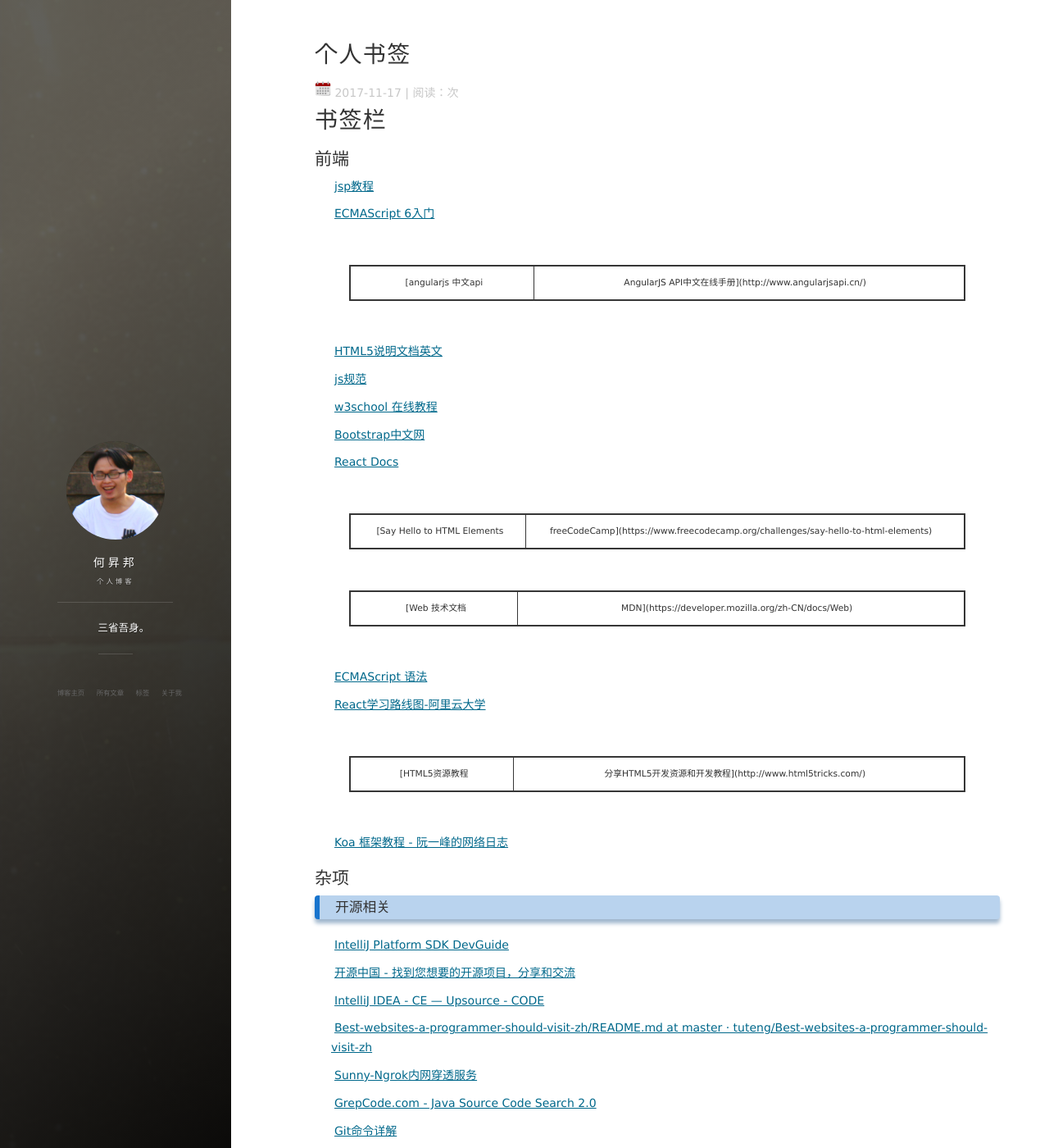
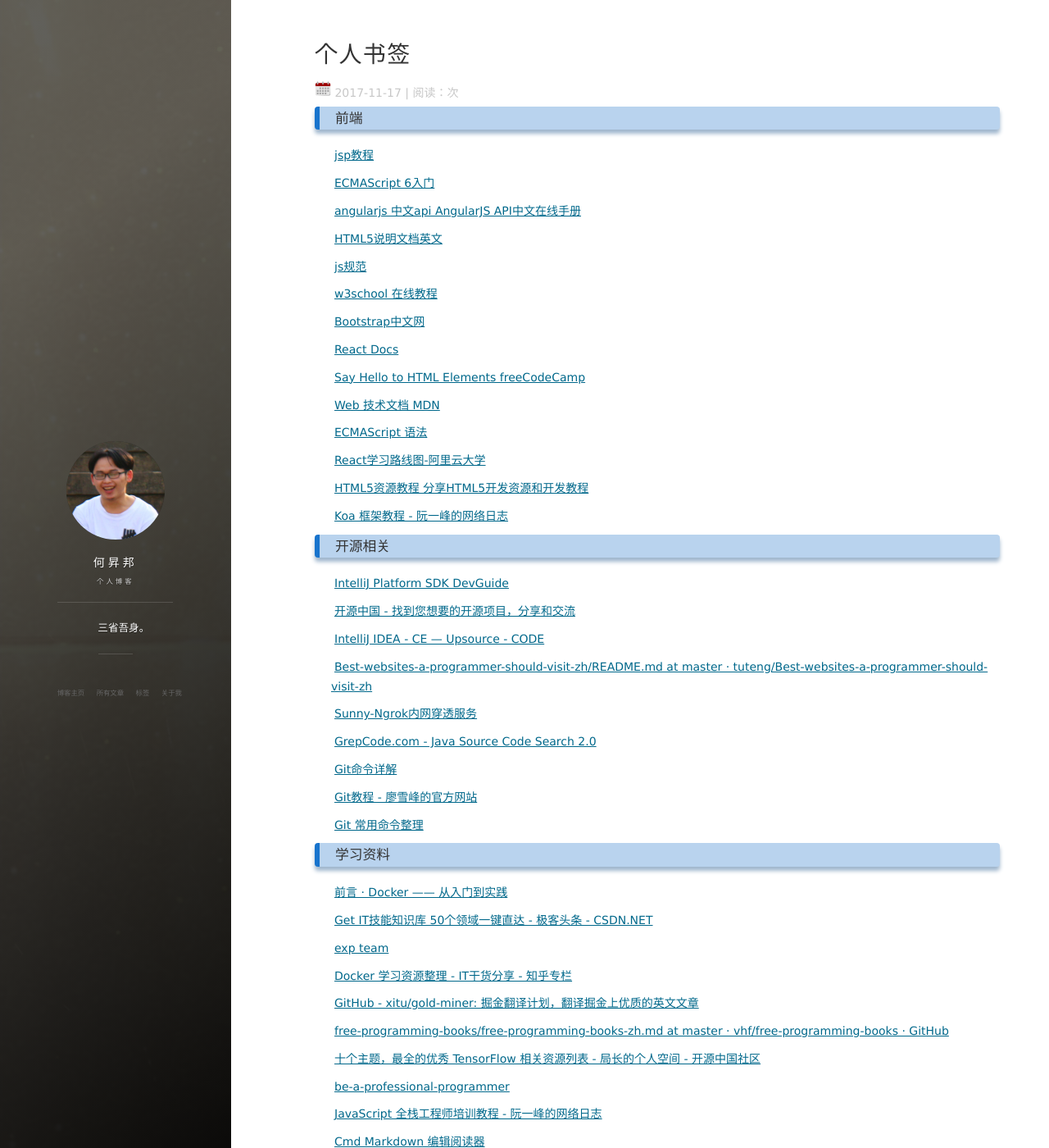
Before and after one commit to heshengbang/heshengbang.github.io, a Jekyll site: the page built from _posts/2017-11-17-书签.md, in a window 1280 px wide and 1400 px high. Shown: the whole window at 82% size. Built offline with Jekyll 4.4.1, drawn with Linux system fonts in a browser that asks for light colours; nearby versions of some CDN libraries; comment, search, counter and statistics services are not loaded; some of the changed text lies outside the part shown.

Commit message:
modified files

```diff
--- a/_posts/2017-11-17-书签.md
+++ b/_posts/2017-11-17-书签.md
@@ -5,18 +5,14 @@
 tags: 书签
 ---
 
-
-# 书签栏
-
-
-## 前端
+### 前端
 
 
 [jsp教程](http://www.mossle.com/docs/jsp/html/index.html)
 
 [ECMAScript 6入门](http://es6.ruanyifeng.com/)
 
-[angularjs 中文api | AngularJS API中文在线手册](http://www.angularjsapi.cn/)
+[angularjs 中文api  AngularJS API中文在线手册](http://www.angularjsapi.cn/)
 
 [HTML5说明文档英文](https://www.w3.org/TR/html5/)
 
@@ -28,19 +24,17 @@
 
 [React Docs](https://facebook.github.io/react/docs/react-component.html)
 
-[Say Hello to HTML Elements | freeCodeCamp](https://www.freecodecamp.org/challenges/say-hello-to-html-elements)
+[Say Hello to HTML Elements  freeCodeCamp](https://www.freecodecamp.org/challenges/say-hello-to-html-elements)
 
-[Web 技术文档 | MDN](https://developer.mozilla.org/zh-CN/docs/Web)
+[Web 技术文档  MDN](https://developer.mozilla.org/zh-CN/docs/Web)
 
 [ECMAScript 语法](http://www.w3school.com.cn/js/pro_js_syntax.asp)
 
 [React学习路线图-阿里云大学](https://edu.aliyun.com/promotion/4)
 
-[HTML5资源教程 | 分享HTML5开发资源和开发教程](http://www.html5tricks.com/)
+[HTML5资源教程  分享HTML5开发资源和开发教程](http://www.html5tricks.com/)
 
 [Koa 框架教程 - 阮一峰的网络日志](http://www.ruanyifeng.com/blog/2017/08/koa.html)
-
-## 杂项
 
 
 ### 开源相关
@@ -65,7 +59,7 @@
 [Git 常用命令整理](http://justcoding.iteye.com/blog/1830388)
 
 
-## 学习资料
+### 学习资料
 
 
 [前言 · Docker —— 从入门到实践](https://yeasy.gitbooks.io/docker_practice/content/)
@@ -90,7 +84,7 @@
 
 [React学习路线图-阿里云大学](https://edu.aliyun.com/promotion/4)
 
-[HTML5资源教程 | 分享HTML5开发资源和开发教程](http://www.html5tricks.com/)
+[HTML5资源教程  分享HTML5开发资源和开发教程](http://www.html5tricks.com/)
 
 [Koa 框架教程 - 阮一峰的网络日志](http://www.ruanyifeng.com/blog/2017/08/koa.html)
 
@@ -119,7 +113,7 @@
 [掘金](https://juejin.im/timeline)
 
 
-## 后端
+### 后端
 
 
 
@@ -138,7 +132,7 @@
 [概述 (Java Platform SE 6)](http://download.java.net/jdk/jdk-api-localizations/jdk-api-zh-cn/builds/latest/html/zh_CN/api/)
 
 
-## 基础
+### 基础
 
 
 [html和css的编码规范](http://codeguide.bootcss.com/#html-doctype)
@@ -150,7 +144,7 @@
 [Http、TCP、UDP](http://www.imooc.com/article/3582)
 
 
-## 数据库
+### 数据库
 
 
 [PostgreSQL教程™](http://www.yiibai.com/postgresql/)
@@ -159,7 +153,7 @@
 
 
 
-## 生活
+### 生活
 
 
 
@@ -178,7 +172,7 @@
 
 [程序员老黄历](http://sandbox.runjs.cn/show/ydp3it7b/)
 
-[Web 技术文档 | MDN](https://developer.mozilla.org/zh-CN/docs/Web)
+[Web 技术文档  MDN](https://developer.mozilla.org/zh-CN/docs/Web)
 
 [菜鸟教程 - 学的不仅是技术，更是梦想！](http://www.runoob.com/)
 
```
